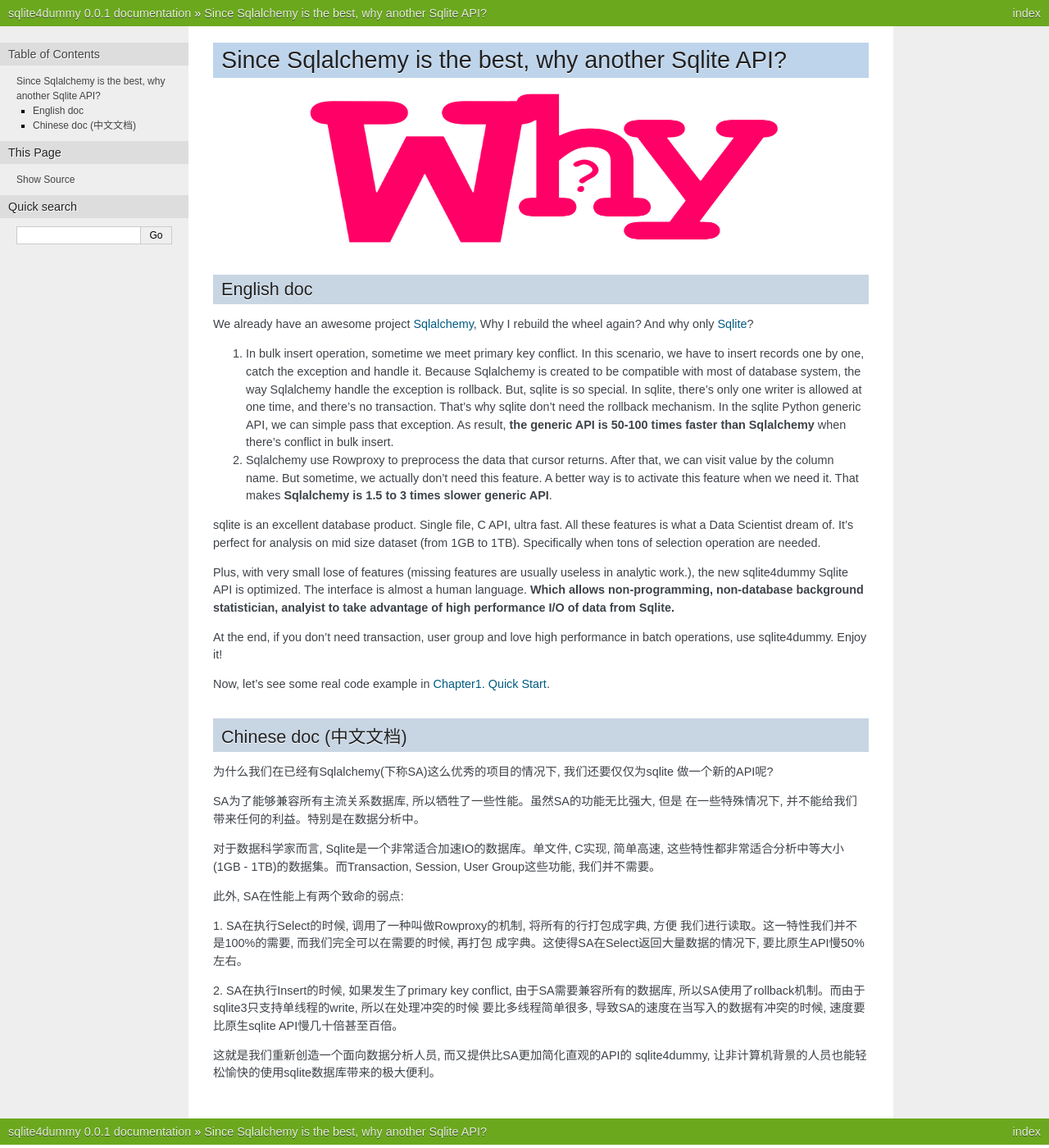
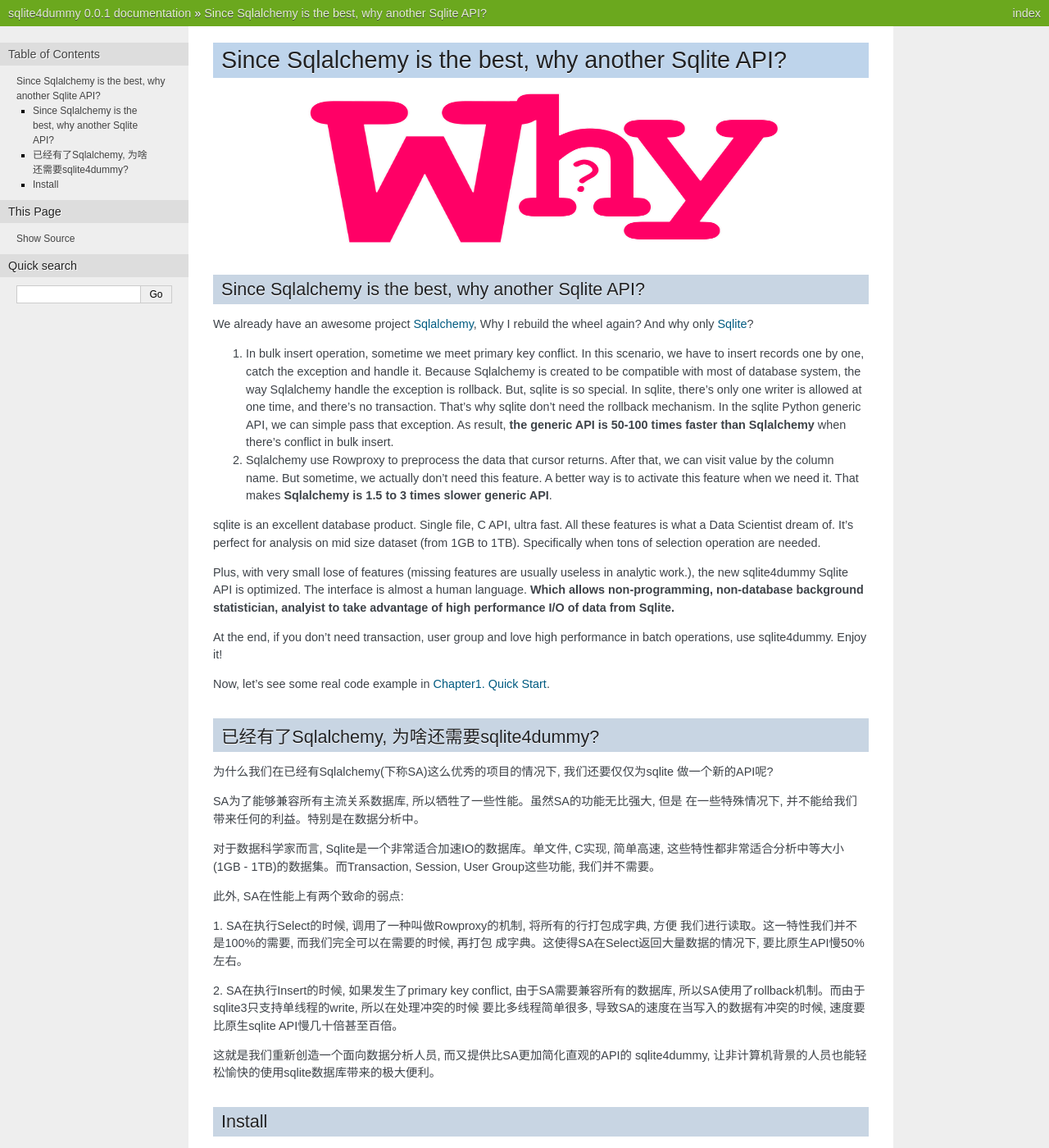
Before and after one commit to MacHu-GWU/sqlite4dummy-project, a Sphinx documentation site: the page built from source/why_rebuild_the_wheel.rst, in a window 1280 px wide and 1400 px high. Shown: the whole window at 82% size. Built offline with Sphinx 7.4.7, drawn with Linux system fonts in a browser that asks for light colours; some of the changed text lies outside the part shown.

Commit message:
2015-08-18

```diff
--- a/setup.py
+++ b/setup.py
@@ -24,7 +24,7 @@ setup(
     author = "Sanhe Hu",
     author_email = "husanhe@gmail.com",
     url = "https://github.com/MacHu-GWU/sqlite4dummy-project",
-    download_url = "https://github.com/MacHu-GWU/sqlite4dummy-project/tarball/0.1",
+    download_url = "https://github.com/MacHu-GWU/sqlite4dummy-project/tarball/2015-08-18",
     keywords = ["sqlite", "database", "data science"],
     license = "LGPL 3.0",
     classifiers = [],
--- a/source/why_rebuild_the_wheel.rst
+++ b/source/why_rebuild_the_wheel.rst
@@ -6,7 +6,8 @@ Since Sqlalchemy is the best, why another Sqlite API?
 	:width: 600 px
 	:align: center
 
-English doc
+
+Since Sqlalchemy is the best, why another Sqlite API?
 ---------------------------------------------------------------------------------------------------
 
 We already have an awesome project `Sqlalchemy <http://www.sqlalchemy.org/>`_,
@@ -25,7 +26,7 @@ At the end, if you don't need transaction, user group and love high performance
 Now, let's see some real code example in :ref:`quick-start`.
 
 
-Chinese doc (中文文档)
+已经有了Sqlalchemy, 为啥还需要sqlite4dummy?
 ---------------------------------------------------------------------------------------------------
 
 为什么我们在已经有Sqlalchemy(下称SA)这么优秀的项目的情况下, 我们还要仅仅为sqlite
@@ -51,3 +52,11 @@ API慢几十倍甚至百倍。
 
 这就是我们重新创造一个面向数据分析人员, 而又提供比SA更加简化直观的API的
 sqlite4dummy, 让非计算机背景的人员也能轻松愉快的使用sqlite数据库带来的极大便利。
+
+
+Install
+---------------------------------------------------------------------------------------------------
+
+sqlite4dummy is released on PyPI, so all you need is::
+
+$ pip install sqlite4dummy
```
Also changed, not shown: readme.rst (+8 -4 lines).
